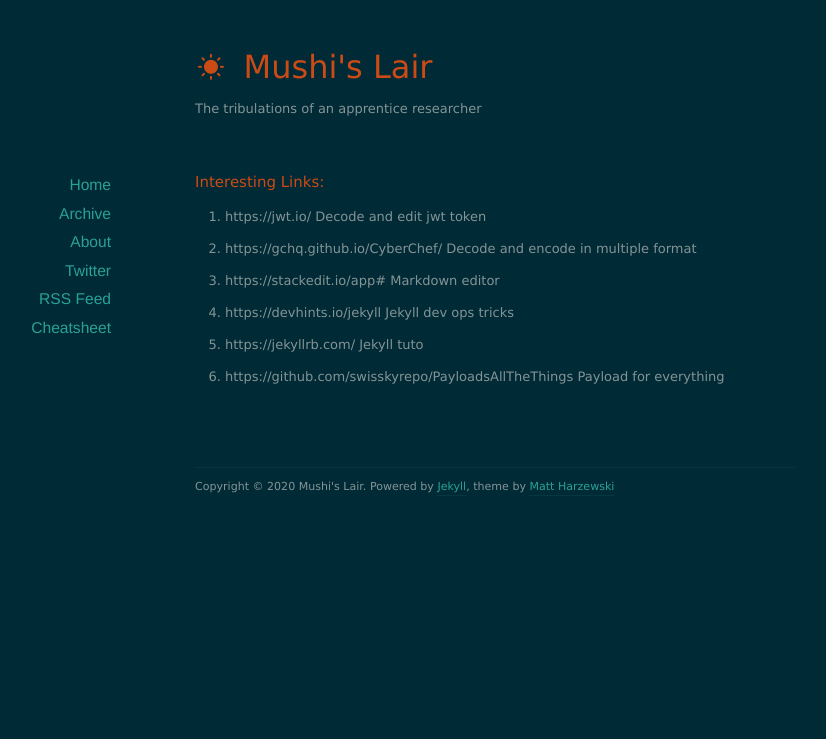
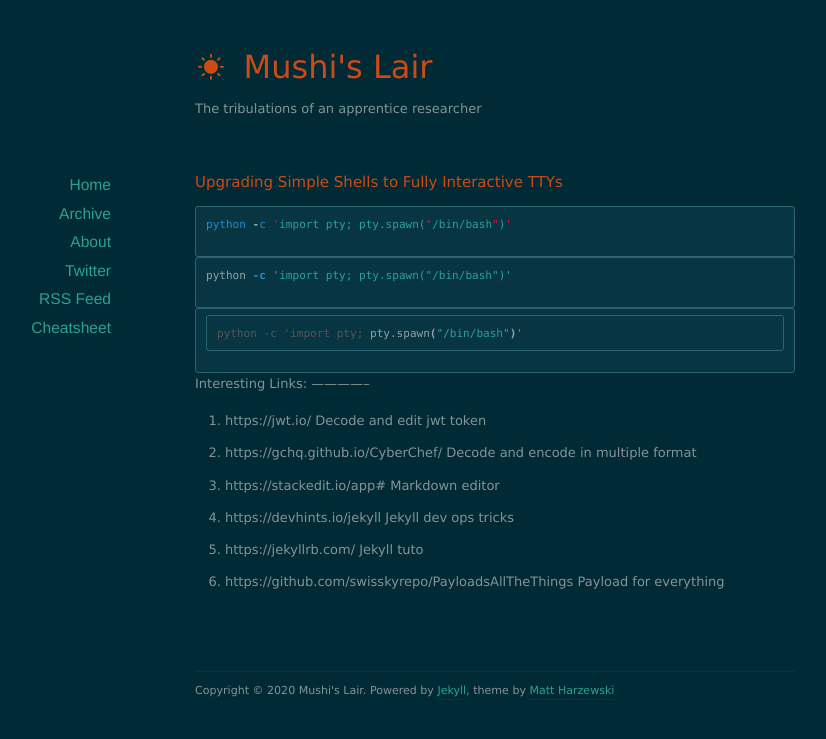
Before and after one commit to Mushi-mushi/mushi-mushi.github.io, a Jekyll site: the page built from cheat/index.markdown, in a window 1280 px wide. Shown: the top 739 px of the page, without its empty margins (145-971 px from the left). Built offline with Jekyll 4.4.1, drawn with Linux system fonts in a browser that asks for light colours; nearby versions of some CDN libraries.

Commit message:
Update index.markdown

````diff
--- a/cheat/index.markdown
+++ b/cheat/index.markdown
@@ -3,6 +3,19 @@ layout: default
 title: Cheatsheet
 ---
 
+Upgrading Simple Shells to Fully Interactive TTYs
+--------------
+{% highlight python%}
+python -c 'import pty; pty.spawn("/bin/bash")'
+{% endhighlight %}
+
+{% highlight bash%}
+python -c 'import pty; pty.spawn("/bin/bash")'
+{% endhighlight %}
+
+```console
+python -c 'import pty; pty.spawn("/bin/bash")'
+```
 Interesting Links:
 --------------
 - https://jwt.io/                     Decode and edit jwt token
````
